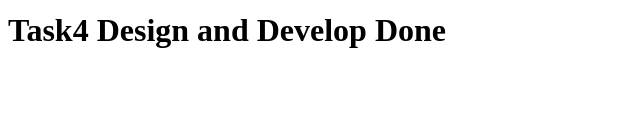
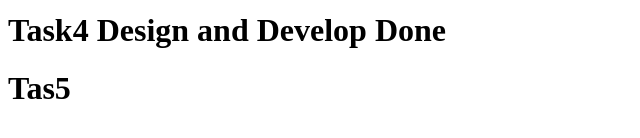
Before and after one commit to zeinabfallah20/Testi, a plain HTML site: page index.html in a window 1280 px wide. Shown: the part 188-326 px from the top of the page, without its empty margins (0-640 px from the left). Drawn offline with Linux system fonts and the light colour scheme.

Commit message:
add task5

```diff
--- a/index.html
+++ b/index.html
@@ -11,5 +11,6 @@
     <h1>علاقه مندی ها</h1>
     <h1>سفارشات</h1>
     <h1>Task4 Design and Develop Done</h1>
+    <h1>Tas5 </h1>
 </body>
 </html>
```
